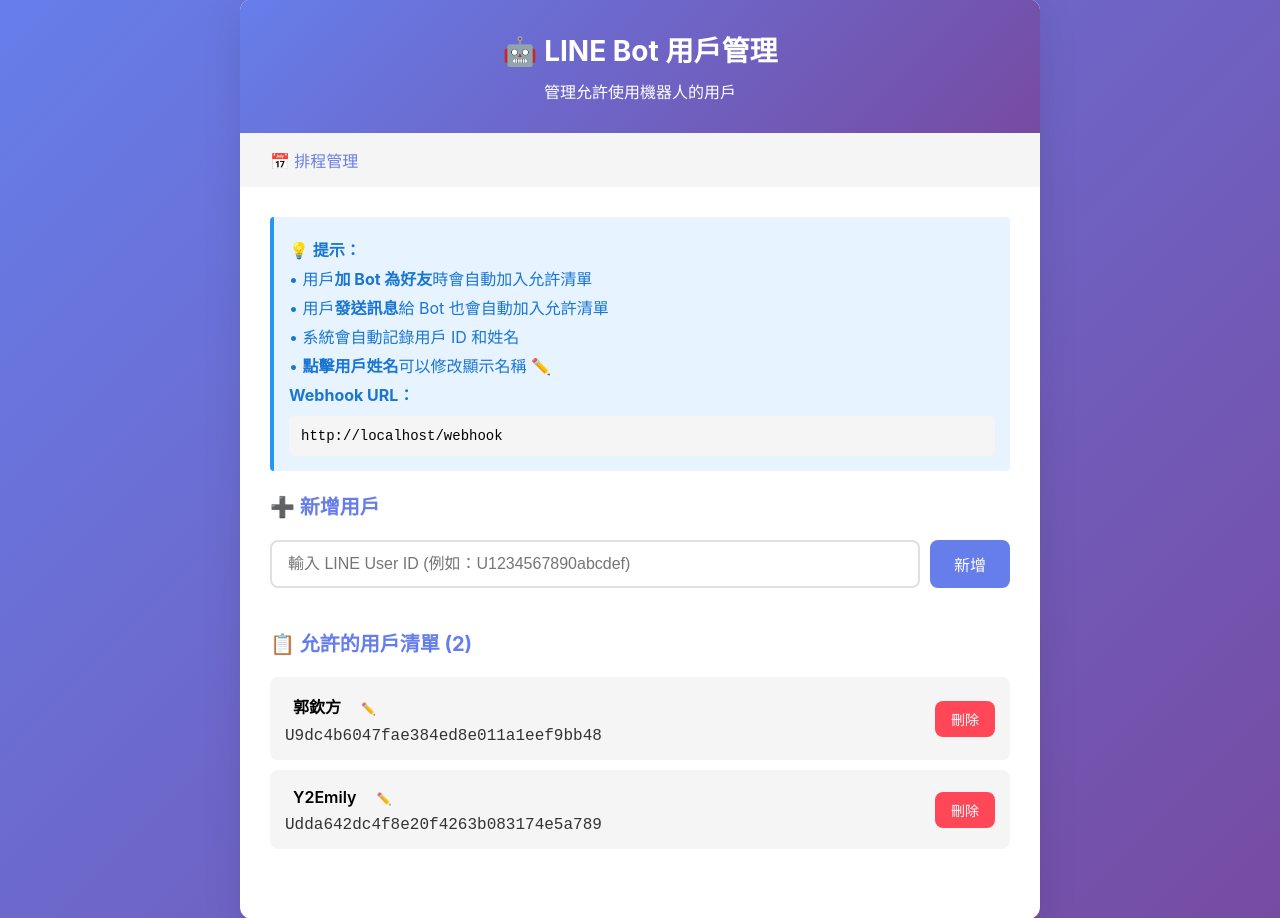
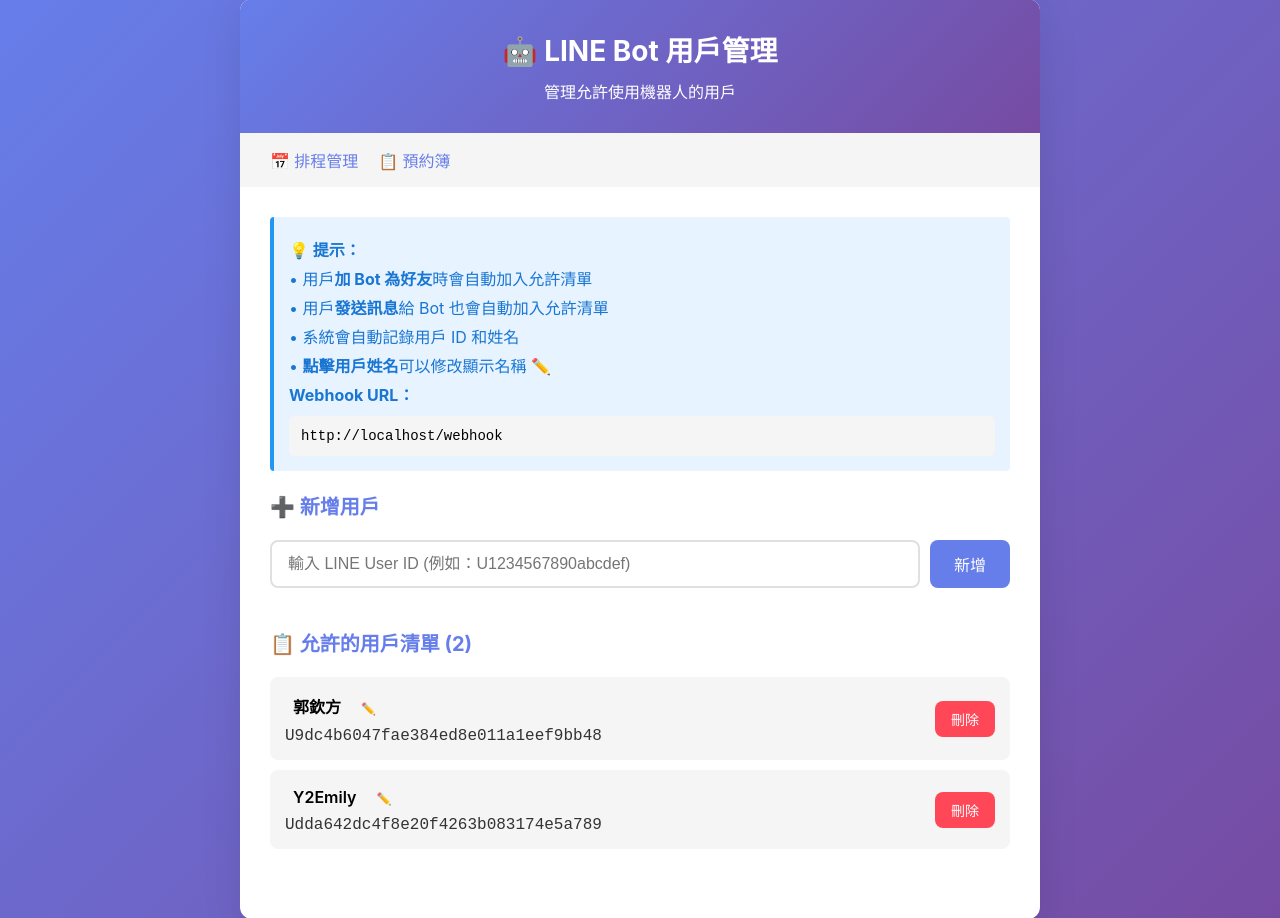
Before and after one commit to azq1231/line-echo-bot, a Flask app: page / in a window 1280 px wide. Shown: the part 21-939 px from the top of the page. Run offline with Flask 2, Linux system fonts and the light colour scheme.

Commit message:
Add a link to the appointment book for easier navigation
Adds a link to "/appointments" in the admin and schedule templates.

Replit-Commit-Author: Agent
Replit-Commit-Session-Id: bd0795e3-b388-4154-9457-66a168b7d0da
Replit-Commit-Checkpoint-Type: full_checkpoint
Replit-Commit-Screenshot-Url: https://storage.googleapis.com/screenshot-production-us-central1/b6423c8e-09e2-46b1-a48c-7b779d2c0fb7/bd0795e3-b388-4154-9457-66a168b7d0da/w14iA5J

```diff
--- a/templates/admin.html
+++ b/templates/admin.html
@@ -266,6 +266,7 @@
 
         <div style="background: #f5f5f5; padding: 15px 30px; display: flex; gap: 20px;">
             <a href="/schedule" style="color: #667eea; text-decoration: none; font-weight: 500;">📅 排程管理</a>
+            <a href="/appointments" style="color: #667eea; text-decoration: none; font-weight: 500;">📋 預約簿</a>
         </div>
 
         <div class="content">
--- a/templates/schedule.html
+++ b/templates/schedule.html
@@ -305,6 +305,7 @@
 
         <div class="nav">
             <a href="/">← 返回用戶管理</a>
+            <a href="/appointments">📋 預約簿</a>
         </div>
 
         <div class="content">
```
